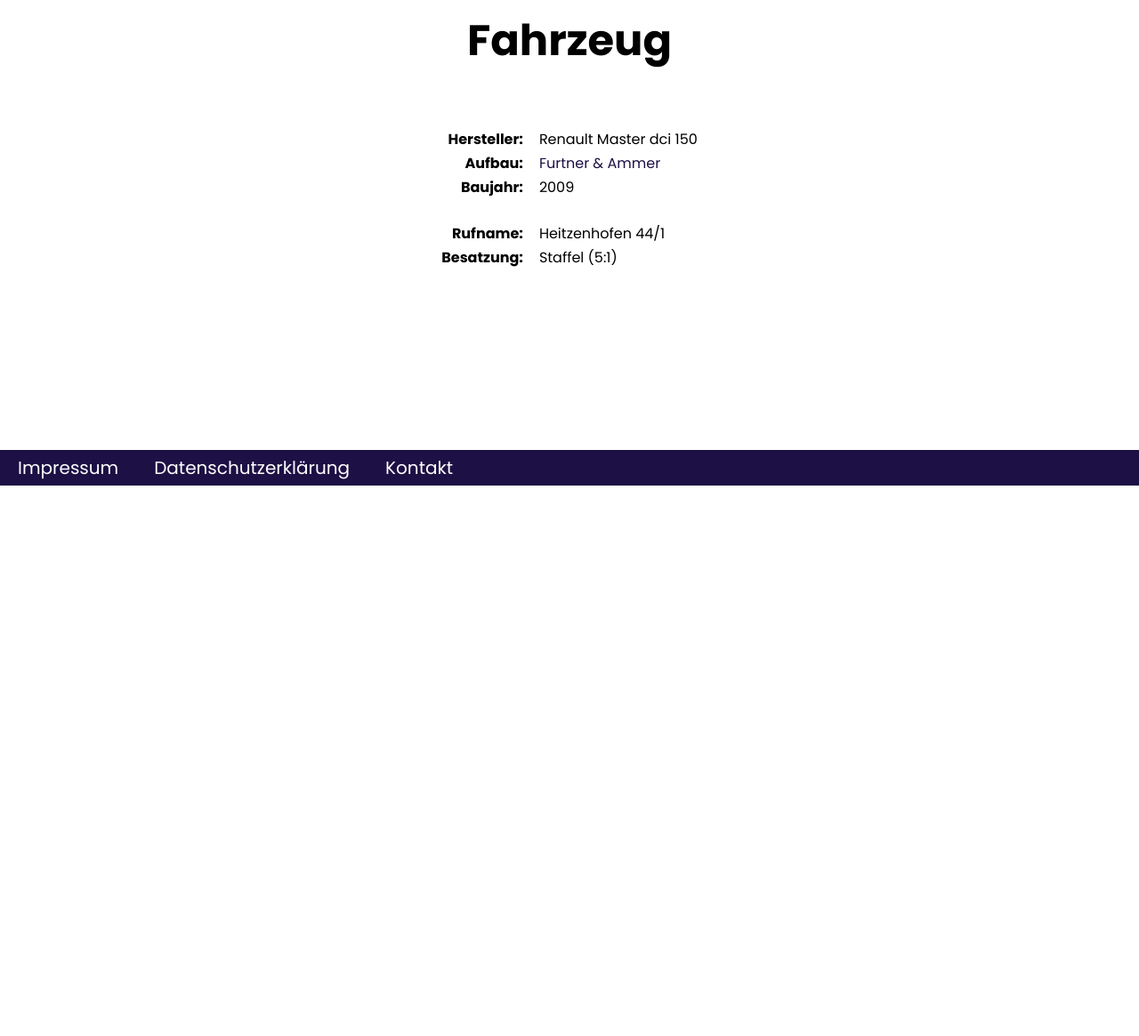
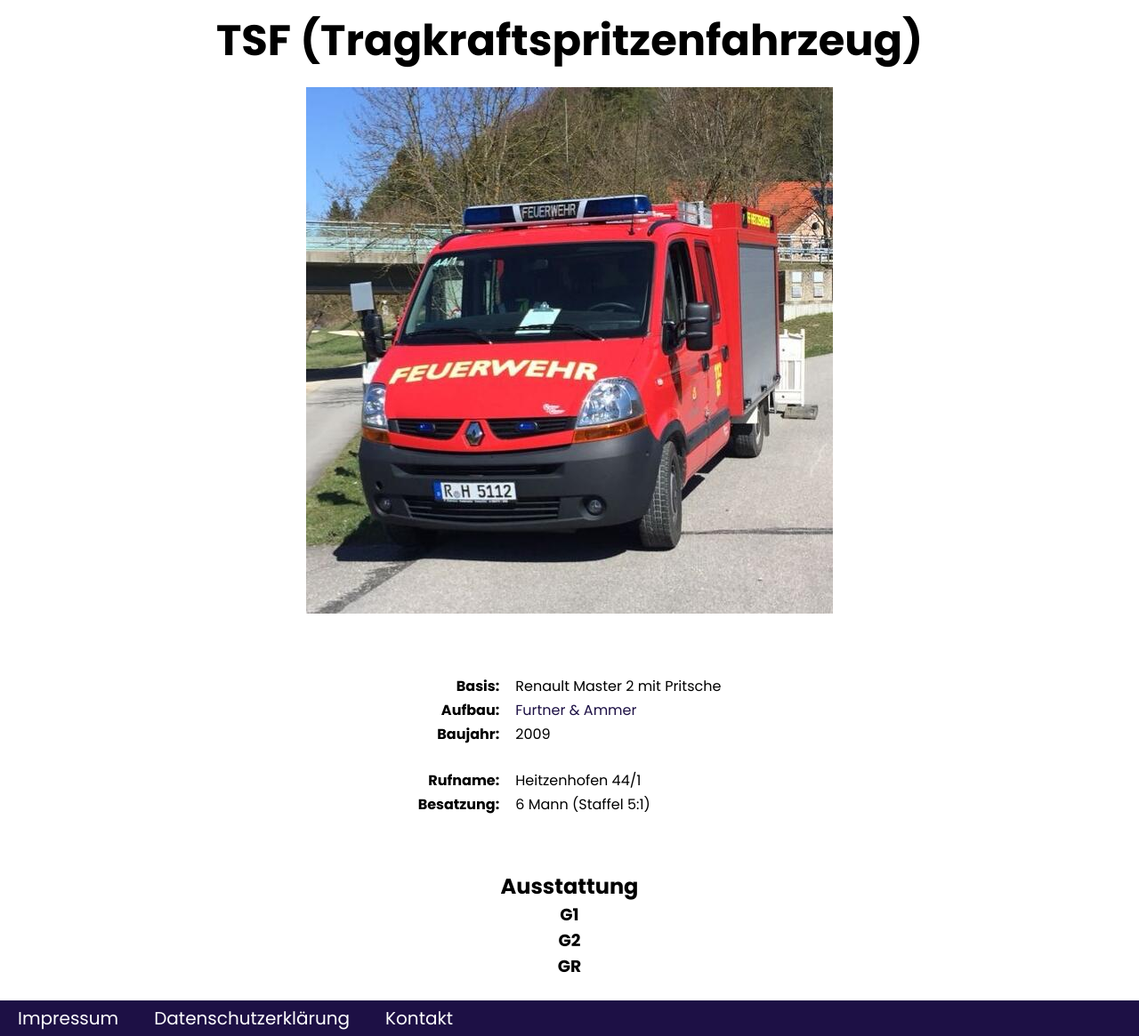
Before and after one commit to Daniel-Hartl/ffh-website, a plain HTML site: page fahrzeug.html in a window 1280 px wide. Shown: the part 254-1419 px from the top of the page at 89% size. Before the commit the page ends 800 px from the top, so only its background shows below. Drawn offline with Linux system fonts and the light colour scheme.

Commit message:
added redirect for contact formular.extended fahrzeug

```diff
--- a/fahrzeug.html
+++ b/fahrzeug.html
@@ -10,12 +10,15 @@
 <body>
     <header class="dynamic-content" src="header/header.html"></header>
     <main>
-        <h1>Fahrzeug</h1>
+        <h1>TSF (Tragkraftspritzenfahrzeug)</h1>
         <div>
+            <div>
+                <img src="images/tsf.jpg" />
+            </div>
             <table>
                 <tr>
-                <td class="tcR"><b>Hersteller:&emsp;</b></td>
-                <td class="tcL">Renault Master dci 150</td>
+                    <td class="tcR"><b>Basis:&emsp;</b></td>
+                    <td class="tcL">Renault Master 2 mit Pritsche</td>
                 </tr>
                 <tr>
                     <td class="tcR"><b>Aufbau:&emsp;</b></td>
@@ -31,9 +34,13 @@
                 </tr>
                 <tr>
                     <td class="tcR"><b>Besatzung:&emsp;</b></td>
-                <td class="tcL">Staffel (5:1)</td>
+                    <td class="tcL">6 Mann (Staffel 5:1)</td>
                 </tr>
             </table>
+            <h2>Ausstattung</h2>
+            <h3>G1</h3>
+            <h3>G2</h3>
+            <h3>GR</h3>
         </div>
     </main>
     <footer class="dynamic-content" src="footer/footer.html"></footer>
--- a/styles/style.css
+++ b/styles/style.css
@@ -38,6 +38,7 @@
 
 h1 {
     font-size: 3em;
+    margin-bottom: 2vh;
 }
 h2 {
     margin-top: 2vh;
```
Also changed, not shown: kontakt.html (+1 -0 lines), images/tsf.jpg (added). Lines whose indentation alone changed are shown as unchanged.
